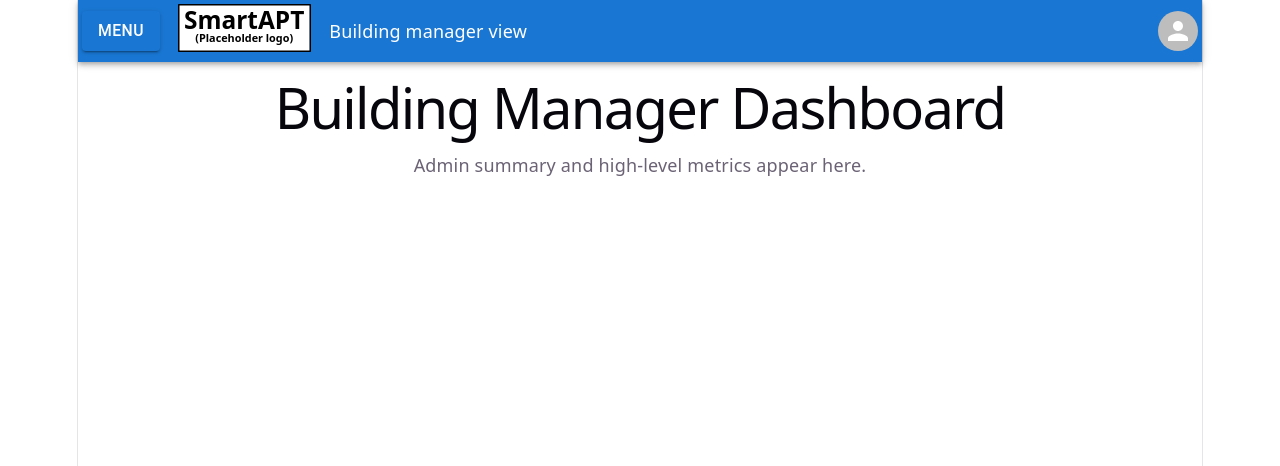
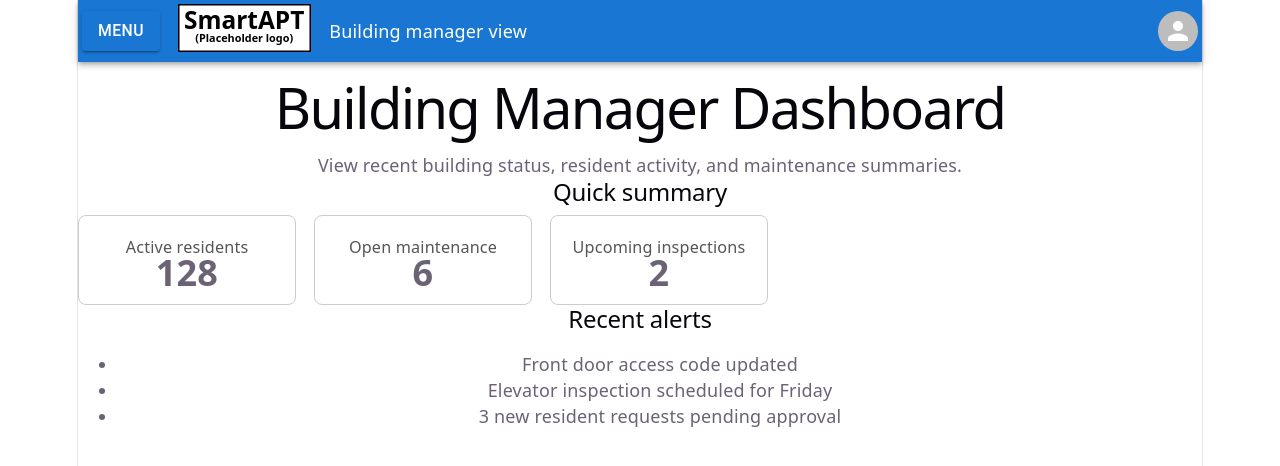
Before and after one commit to SevereWXJames/dormitory-managment-project, a React (Vite) app in the folder frontend/: page /admin in a window 1280 px wide. Shown: the top 466 px of the page. Built offline with nearby package versions, Linux system fonts and the light colour scheme.

Commit message:
basic build for 4 pages

```diff
--- a/frontend/package.json
+++ b/frontend/package.json
@@ -22,7 +22,7 @@
   "devDependencies": {
     "@eslint/js": "^10.0.1",
     "@types/node": "^24.12.3",
-    "@types/react": "^19.2.14",
+    "@types/react": "^19.2.17",
     "@types/react-dom": "^19.2.3",
     "@vitejs/plugin-react": "^6.0.1",
     "eslint": "^10.3.0",
--- a/frontend/src/pages/common/buildingManager/AdminAccessCodesPage.tsx
+++ b/frontend/src/pages/common/buildingManager/AdminAccessCodesPage.tsx
@@ -1,4 +1,10 @@
 import { CommonFrame } from "../../../components/common/CommonFrame";
+
+const accessCodes = [
+    { code: "A12B3", description: "Main entrance - daytime", status: "Active" },
+    { code: "C45D6", description: "Gym access", status: "Active" },
+    { code: "E78F9", description: "Pool area - temporary", status: "Expired" },
+];
 
 export function AdminAccessCodesPage() {
     return (
@@ -7,6 +13,28 @@ export function AdminAccessCodesPage() {
             <div className="adminAccessCodesPage">
                 <h1>Access Codes Management</h1>
                 <p>Manage building access codes and resident permissions here.</p>
+
+                <section>
+                    <h2>Current access codes</h2>
+                    <table style={{ width: "100%", borderCollapse: "collapse" }}>
+                        <thead>
+                            <tr>
+                                <th style={{ textAlign: "left", borderBottom: "1px solid #ccc", padding: "0.5rem" }}>Code</th>
+                                <th style={{ textAlign: "left", borderBottom: "1px solid #ccc", padding: "0.5rem" }}>Description</th>
+                                <th style={{ textAlign: "left", borderBottom: "1px solid #ccc", padding: "0.5rem" }}>Status</th>
+                            </tr>
+                        </thead>
+                        <tbody>
+                            {accessCodes.map((item) => (
+                                <tr key={item.code}>
+                                    <td style={{ padding: "0.5rem", borderBottom: "1px solid #eee" }}>{item.code}</td>
+                                    <td style={{ padding: "0.5rem", borderBottom: "1px solid #eee" }}>{item.description}</td>
+                                    <td style={{ padding: "0.5rem", borderBottom: "1px solid #eee" }}>{item.status}</td>
+                                </tr>
+                            ))}
+                        </tbody>
+                    </table>
+                </section>
             </div>
         </>
     );
--- a/frontend/src/pages/common/buildingManager/AdminDashboardPage.tsx
+++ b/frontend/src/pages/common/buildingManager/AdminDashboardPage.tsx
@@ -1,4 +1,16 @@
 import { CommonFrame } from "../../../components/common/CommonFrame";
+
+const dashboardSummary = [
+    { label: "Active residents", value: 128 },
+    { label: "Open maintenance", value: 6 },
+    { label: "Upcoming inspections", value: 2 },
+];
+
+const recentAlerts = [
+    "Front door access code updated",
+    "Elevator inspection scheduled for Friday",
+    "3 new resident requests pending approval",
+];
 
 export function AdminDashboardPage() {
     return (
@@ -6,7 +18,28 @@ export function AdminDashboardPage() {
             <CommonFrame commonFrameType="BUILDING_MANAGER" />
             <div className="adminDashboardPage">
                 <h1>Building Manager Dashboard</h1>
-                <p>Admin summary and high-level metrics appear here.</p>
+                <p>View recent building status, resident activity, and maintenance summaries.</p>
+
+                <section>
+                    <h2>Quick summary</h2>
+                    <div className="dashboard-summary-cards" style={{ display: "flex", gap: "1rem", flexWrap: "wrap" }}>
+                        {dashboardSummary.map((item) => (
+                            <div key={item.label} className="summary-card" style={{ border: "1px solid #ccc", borderRadius: 8, padding: "1rem", minWidth: 180 }}>
+                                <div style={{ fontSize: "0.9rem", color: "#555" }}>{item.label}</div>
+                                <div style={{ fontSize: "2rem", fontWeight: 600 }}>{item.value}</div>
+                            </div>
+                        ))}
+                    </div>
+                </section>
+
+                <section>
+                    <h2>Recent alerts</h2>
+                    <ul>
+                        {recentAlerts.map((alert) => (
+                            <li key={alert}>{alert}</li>
+                        ))}
+                    </ul>
+                </section>
             </div>
         </>
     );
--- a/frontend/src/pages/common/buildingManager/AdminMaintenancePage.tsx
+++ b/frontend/src/pages/common/buildingManager/AdminMaintenancePage.tsx
@@ -1,4 +1,10 @@
 import { CommonFrame } from "../../../components/common/CommonFrame";
+
+const maintenanceRequests = [
+    { id: "MR-101", issue: "Leaky faucet", unit: "102", status: "Open", assignedTo: "Alex" },
+    { id: "MR-102", issue: "Hallway light out", unit: "201", status: "In progress", assignedTo: "Jordan" },
+    { id: "MR-103", issue: "AC not cooling", unit: "315", status: "Pending", assignedTo: "Not assigned" },
+];
 
 export function AdminMaintenancePage() {
     return (
@@ -7,6 +13,30 @@ export function AdminMaintenancePage() {
             <div className="adminMaintenancePage">
                 <h1>Maintenance Requests</h1>
                 <p>Admin view for reviewing and assigning maintenance tasks.</p>
+
+                <section>
+                    <h2>Active requests</h2>
+                    <table style={{ width: "100%", borderCollapse: "collapse" }}>
+                        <thead>
+                            <tr>
+                                <th style={{ textAlign: "left", borderBottom: "1px solid #ccc", padding: "0.5rem" }}>Request</th>
+                                <th style={{ textAlign: "left", borderBottom: "1px solid #ccc", padding: "0.5rem" }}>Unit</th>
+                                <th style={{ textAlign: "left", borderBottom: "1px solid #ccc", padding: "0.5rem" }}>Status</th>
+                                <th style={{ textAlign: "left", borderBottom: "1px solid #ccc", padding: "0.5rem" }}>Assigned</th>
+                            </tr>
+                        </thead>
+                        <tbody>
+                            {maintenanceRequests.map((request) => (
+                                <tr key={request.id}>
+                                    <td style={{ padding: "0.5rem", borderBottom: "1px solid #eee" }}>{request.issue}</td>
+                                    <td style={{ padding: "0.5rem", borderBottom: "1px solid #eee" }}>{request.unit}</td>
+                                    <td style={{ padding: "0.5rem", borderBottom: "1px solid #eee" }}>{request.status}</td>
+                                    <td style={{ padding: "0.5rem", borderBottom: "1px solid #eee" }}>{request.assignedTo}</td>
+                                </tr>
+                            ))}
+                        </tbody>
+                    </table>
+                </section>
             </div>
         </>
     );
--- a/frontend/src/pages/common/buildingManager/AdminResidentsPage.tsx
+++ b/frontend/src/pages/common/buildingManager/AdminResidentsPage.tsx
@@ -1,4 +1,10 @@
 import { CommonFrame } from "../../../components/common/CommonFrame";
+
+const residents = [
+    { name: "Ava Lee", unit: "102", status: "Active", moveIn: "2025-09-01" },
+    { name: "Noah Patel", unit: "208", status: "Active", moveIn: "2026-01-15" },
+    { name: "Mia Chen", unit: "315", status: "Pending renewal", moveIn: "2024-08-20" },
+];
 
 export function AdminResidentsPage() {
     return (
@@ -7,6 +13,30 @@ export function AdminResidentsPage() {
             <div className="adminResidentsPage">
                 <h1>Residents Management</h1>
                 <p>Admin tools for viewing and managing resident information.</p>
+
+                <section>
+                    <h2>Current residents</h2>
+                    <table style={{ width: "100%", borderCollapse: "collapse" }}>
+                        <thead>
+                            <tr>
+                                <th style={{ textAlign: "left", borderBottom: "1px solid #ccc", padding: "0.5rem" }}>Name</th>
+                                <th style={{ textAlign: "left", borderBottom: "1px solid #ccc", padding: "0.5rem" }}>Unit</th>
+                                <th style={{ textAlign: "left", borderBottom: "1px solid #ccc", padding: "0.5rem" }}>Status</th>
+                                <th style={{ textAlign: "left", borderBottom: "1px solid #ccc", padding: "0.5rem" }}>Move-in</th>
+                            </tr>
+                        </thead>
+                        <tbody>
+                            {residents.map((resident) => (
+                                <tr key={resident.name}>
+                                    <td style={{ padding: "0.5rem", borderBottom: "1px solid #eee" }}>{resident.name}</td>
+                                    <td style={{ padding: "0.5rem", borderBottom: "1px solid #eee" }}>{resident.unit}</td>
+                                    <td style={{ padding: "0.5rem", borderBottom: "1px solid #eee" }}>{resident.status}</td>
+                                    <td style={{ padding: "0.5rem", borderBottom: "1px solid #eee" }}>{resident.moveIn}</td>
+                                </tr>
+                            ))}
+                        </tbody>
+                    </table>
+                </section>
             </div>
         </>
     );
```
Also changed, not shown: 1 other file (tests, documents, lock files or other folders).
